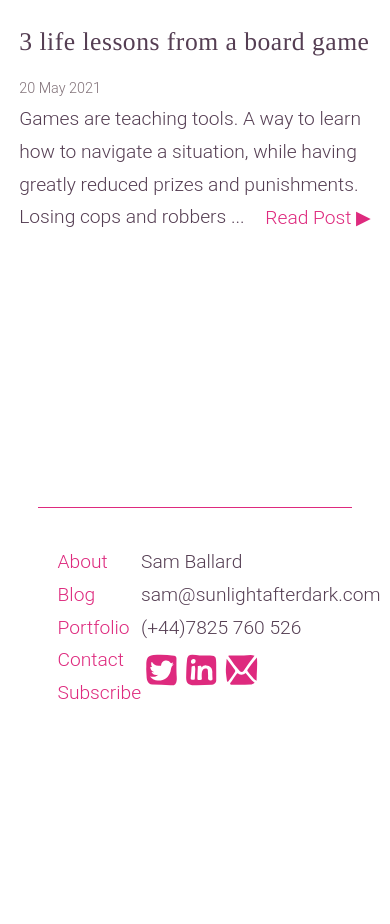
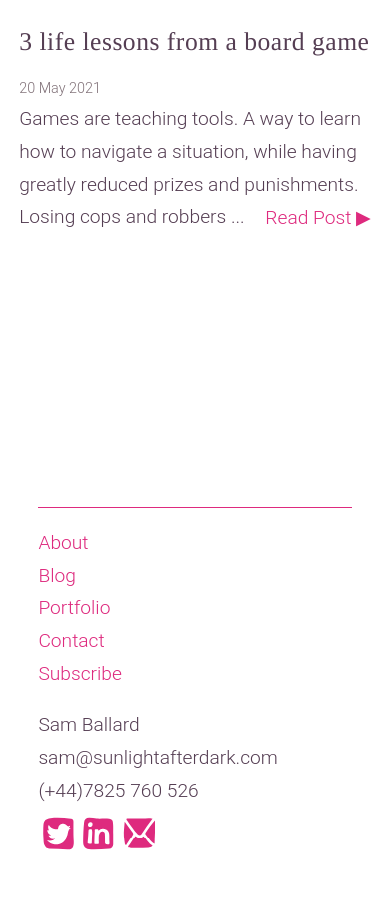
Before and after one commit to BaronBlackmore/SunlightAfterDark, a Jekyll site: the page built from index.html, in a window 390 px wide. Shown: the part 867-1791 px from the top of the page. Built offline with Jekyll 4.4.1, drawn with Linux system fonts in a browser that asks for light colours; before the commit the page ends 1634 px from its top, so only the background shows below that.

Commit message:
Update main.css

```diff
--- a/css/main.css
+++ b/css/main.css
@@ -692,10 +692,9 @@ li .content-preview{
 	.foot-content{
 		display: flex;
 		flex-direction: row;
-		max-width: 1080px;
+		max-width: 720px;
 		width: 100%;
 		justify-content: space-between;
-		padding: 1em;
 		margin: auto;
 	}
 
@@ -828,7 +827,6 @@ a img:hover{
 }
 
 .social-images{
-	/*padding-top: 1efm;*/
 	display: flex;
 	padding: 0 0.5em;
 	align-items: center;
@@ -1066,7 +1064,7 @@ a img:hover{
 		max-width: 300px;
 	}
 
-	.nav-column .social-images{
+	#nav-column .social-images{
 		padding:2em;
 	}
 
@@ -1266,6 +1264,13 @@ a img:hover{
 	filter: none;
 	}
 
+	.foot-content{
+		flex-direction: column;
+	}
+
+	.foot-section{
+		padding-bottom: 1em;
+	}
 }
 
 /*safari only*/
```
